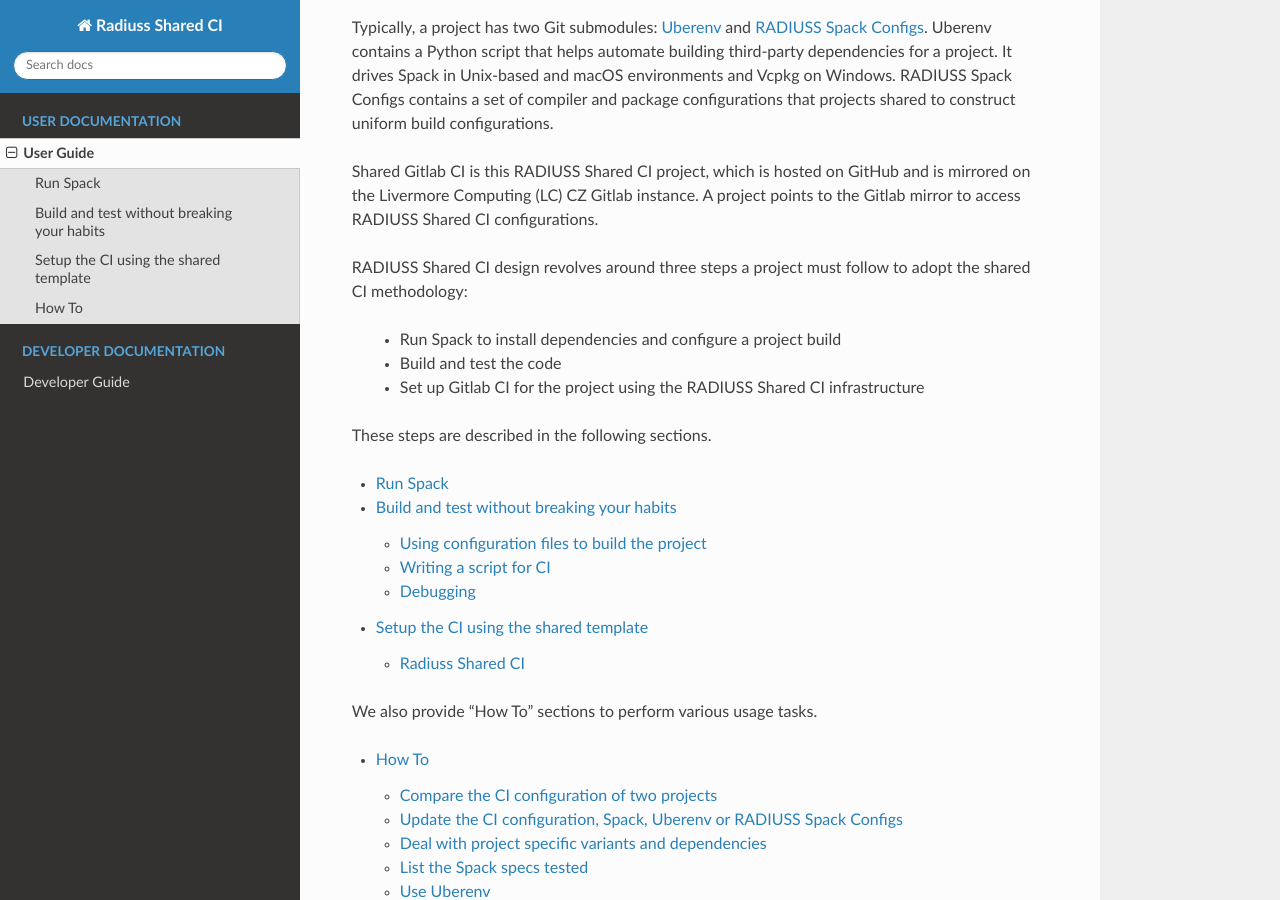
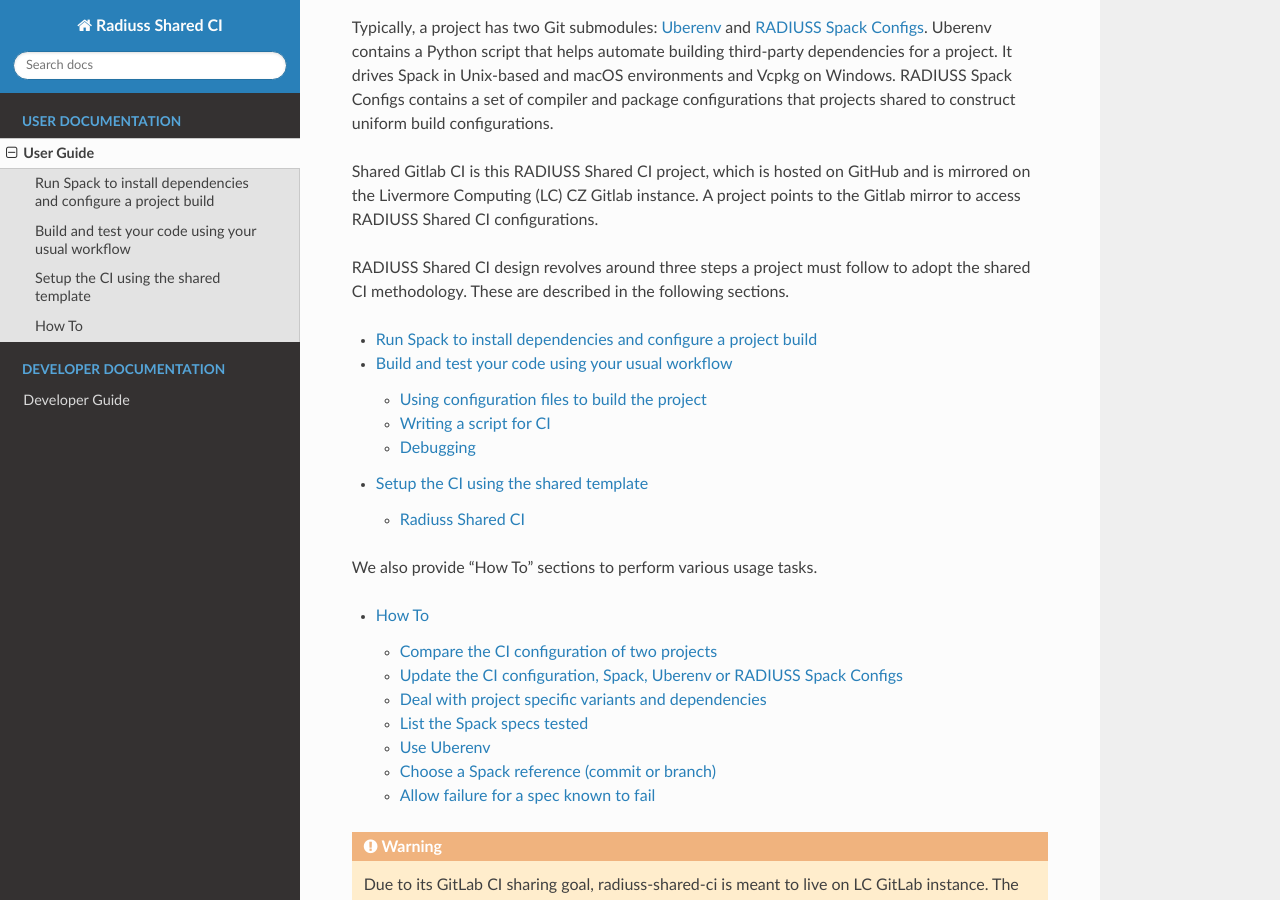
Before and after one commit to LLNL/radiuss-shared-ci, a Sphinx documentation site: the page built from docs/sphinx/user_guide/index.rst, in a window 1280 px wide and 900 px high, scrolled down 889 px. Built offline with Sphinx 7.4.7 and the Read the Docs theme 2.0.0, drawn with Linux system fonts in a browser that asks for light colours.

Commit message:
Convert list of steps to point directly at the TOC sections.

```diff
--- a/docs/sphinx/user_guide/build_and_test.rst
+++ b/docs/sphinx/user_guide/build_and_test.rst
@@ -8,9 +8,9 @@
 .. _build_and_test-label:
 
 
-*******************************************
-Build and test without breaking your habits
-*******************************************
+******************************************************
+Build and test your code using your usual workflow
+******************************************************
 
 .. image:: images/UberenvWorkflowScript.png
    :scale: 32 %
--- a/docs/sphinx/user_guide/index.rst
+++ b/docs/sphinx/user_guide/index.rst
@@ -41,13 +41,7 @@
 points to the Gitlab mirror to access RADIUSS Shared CI configurations.
 
 RADIUSS Shared CI design revolves around three steps a project must follow to
-adopt the shared CI methodology:
-
-  * Run Spack to install dependencies and configure a project build
-  * Build and test the code
-  * Set up Gitlab CI for the project using the RADIUSS Shared CI infrastructure
-
-These steps are described in the following sections.
+adopt the shared CI methodology. These are described in the following sections.
 
 .. toctree::
    :maxdepth: 2
--- a/docs/sphinx/user_guide/use_spack.rst
+++ b/docs/sphinx/user_guide/use_spack.rst
@@ -7,8 +7,8 @@
 
 .. _run_spack-label:
 
-**********
-Run Spack
-**********
+****************************************************************
+Run Spack to install dependencies and configure a project build
+****************************************************************
 
 Fill this in...
```
